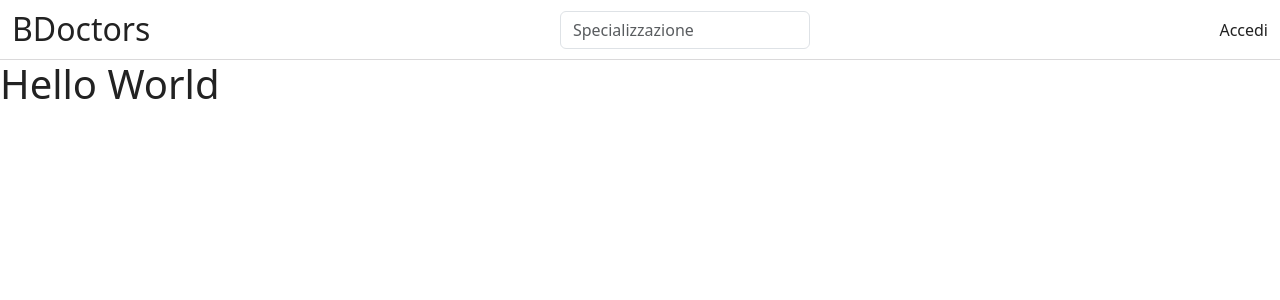
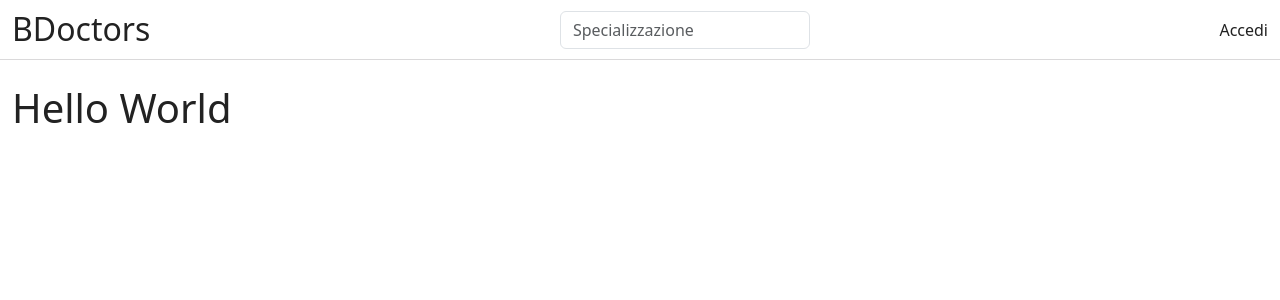
Before and after one commit to l3onWD/bdoctors-frontend, a Vue app: page / in a window 1280 px wide. Shown: the top 300 px of the page. Built offline with nearby package versions, Linux system fonts and the light colour scheme.

Commit message:
added main component structure and router view

```diff
--- a/src/App.vue
+++ b/src/App.vue
@@ -1,14 +1,13 @@
 <script setup>
 //*** COMPONENTS ***//
 import AppHeader from '@/components/AppHeader.vue';
+import AppMain from '@/components/AppMain.vue';
 
 </script>
 
 <template>
     <AppHeader />
-    <main>
-        <h1>Hello World</h1>
-    </main>
+    <AppMain />
 </template>
 
 <style lang="scss">
--- /dev/null
+++ b/src/components/AppMain.vue
@@ -0,0 +1,13 @@
+<script setup>
+
+</script>
+
+
+<template>
+    <main class="py-4">
+        <RouterView></RouterView>
+    </main>
+</template>
+
+
+<style scoped></style>
--- a/src/pages/HomePage.vue
+++ b/src/pages/HomePage.vue
@@ -3,7 +3,11 @@
 </script>
 
 
-<template></template>
+<template>
+    <section class="container-fluid">
+        <h1>Hello World</h1>
+    </section>
+</template>
 
 
 <style scoped></style>
```
